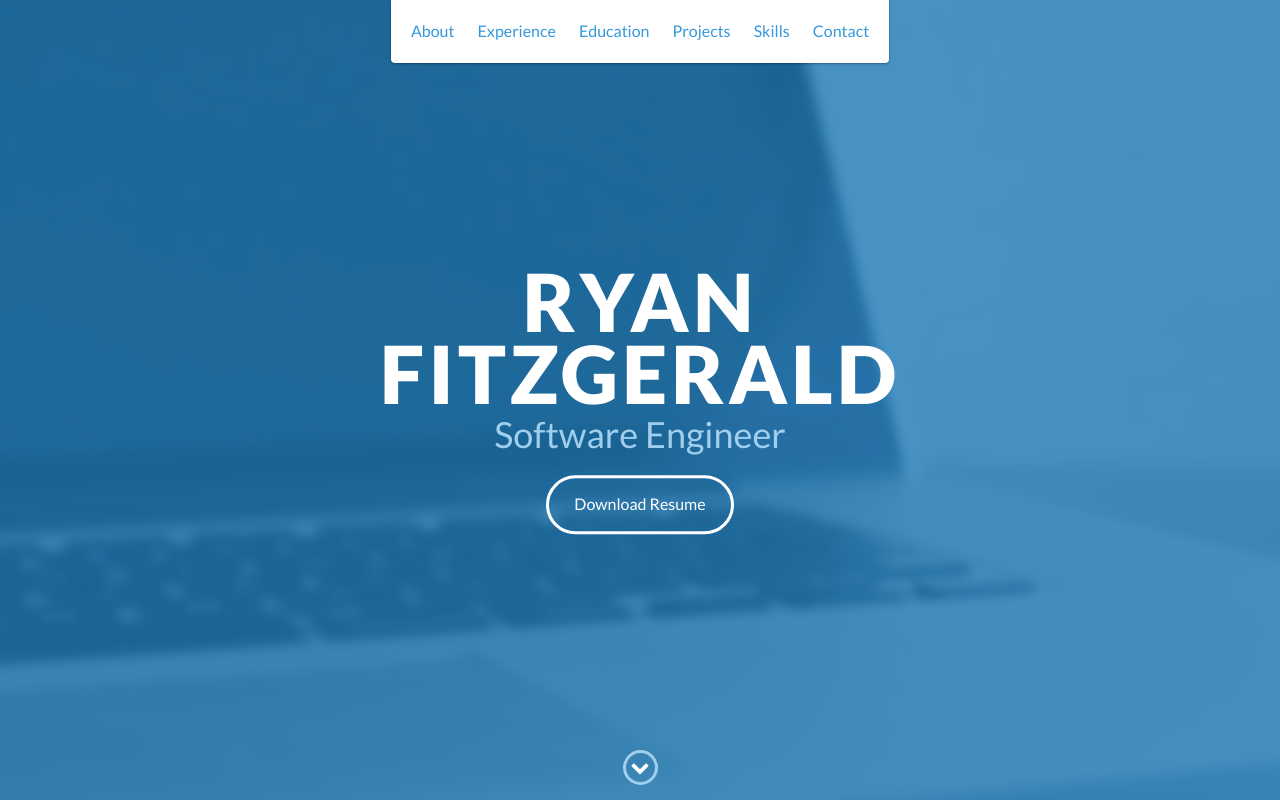
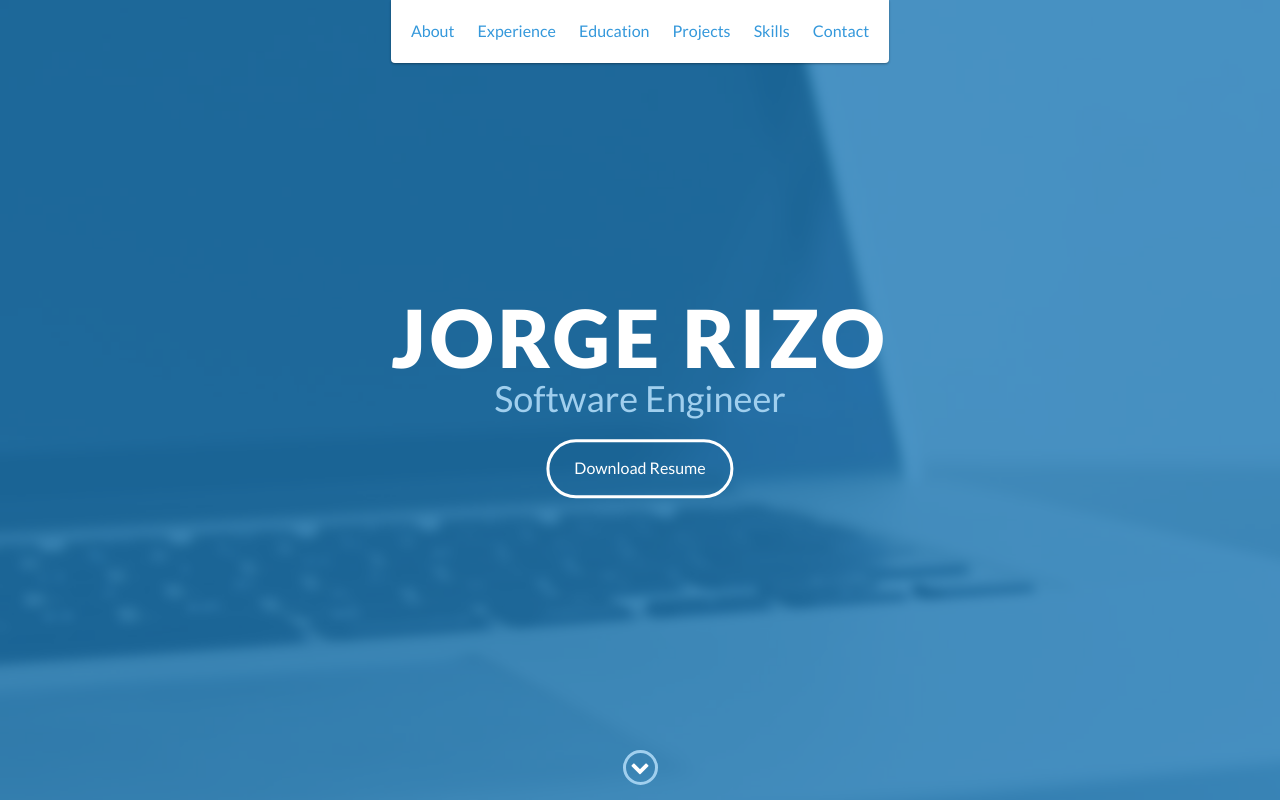
Before and after one commit to jrizo19/jrizo19.github.io, a website: page index.html in a window 1280 px wide. Shown: the top 800 px of the page. Drawn offline with nearby package versions, Linux system fonts and the light colour scheme.

Commit message:
Changed Name

```diff
--- a/index.html
+++ b/index.html
@@ -48,7 +48,7 @@
 
     <div id="lead">
         <div id="lead-content">
-            <h1>Ryan Fitzgerald</h1>
+            <h1>Jorge Rizo</h1>
             <h2>Software Engineer</h2>
             <a href="#" class="btn-rounded-white">Download Resume</a>
         </div>
```
